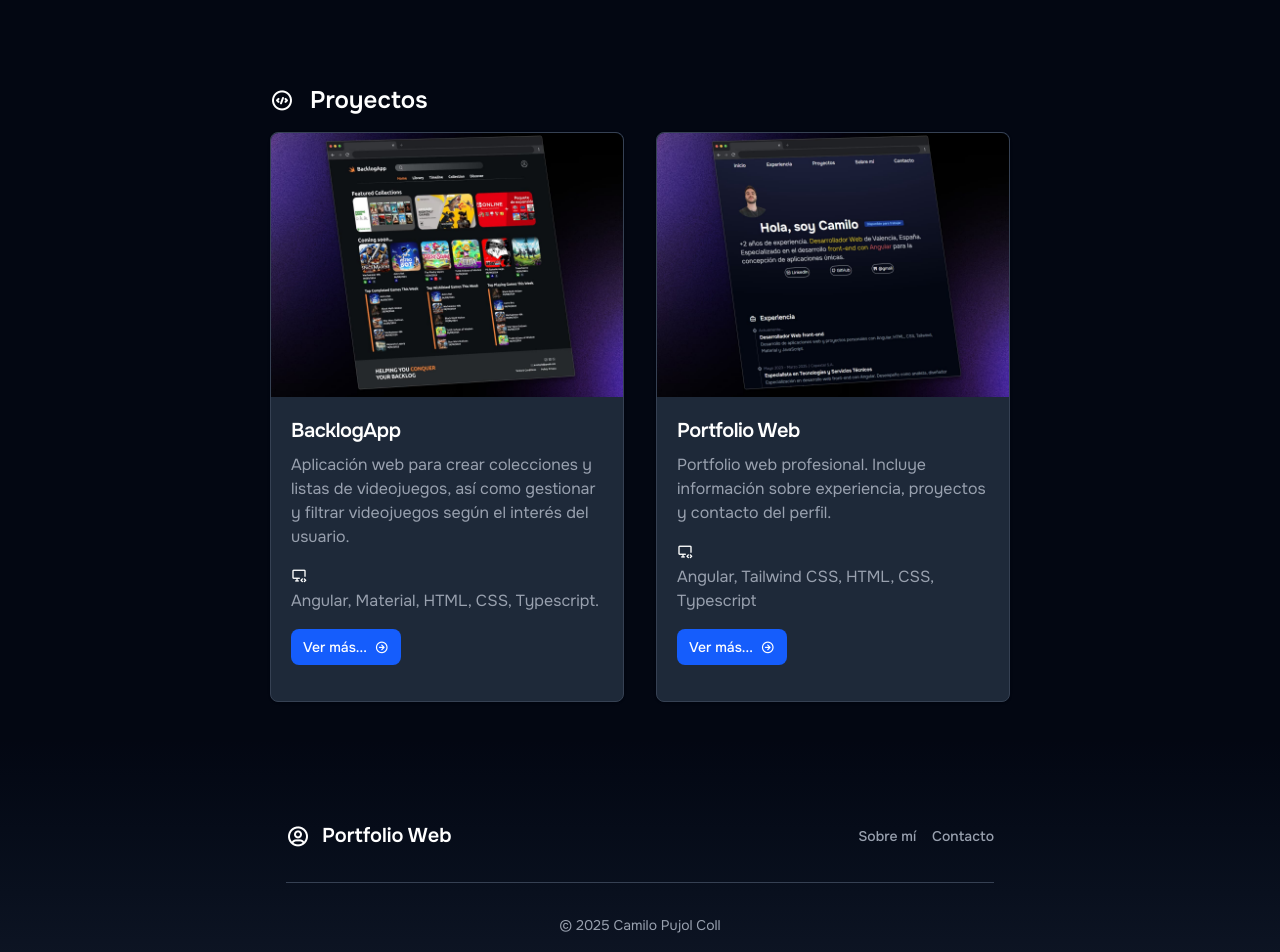
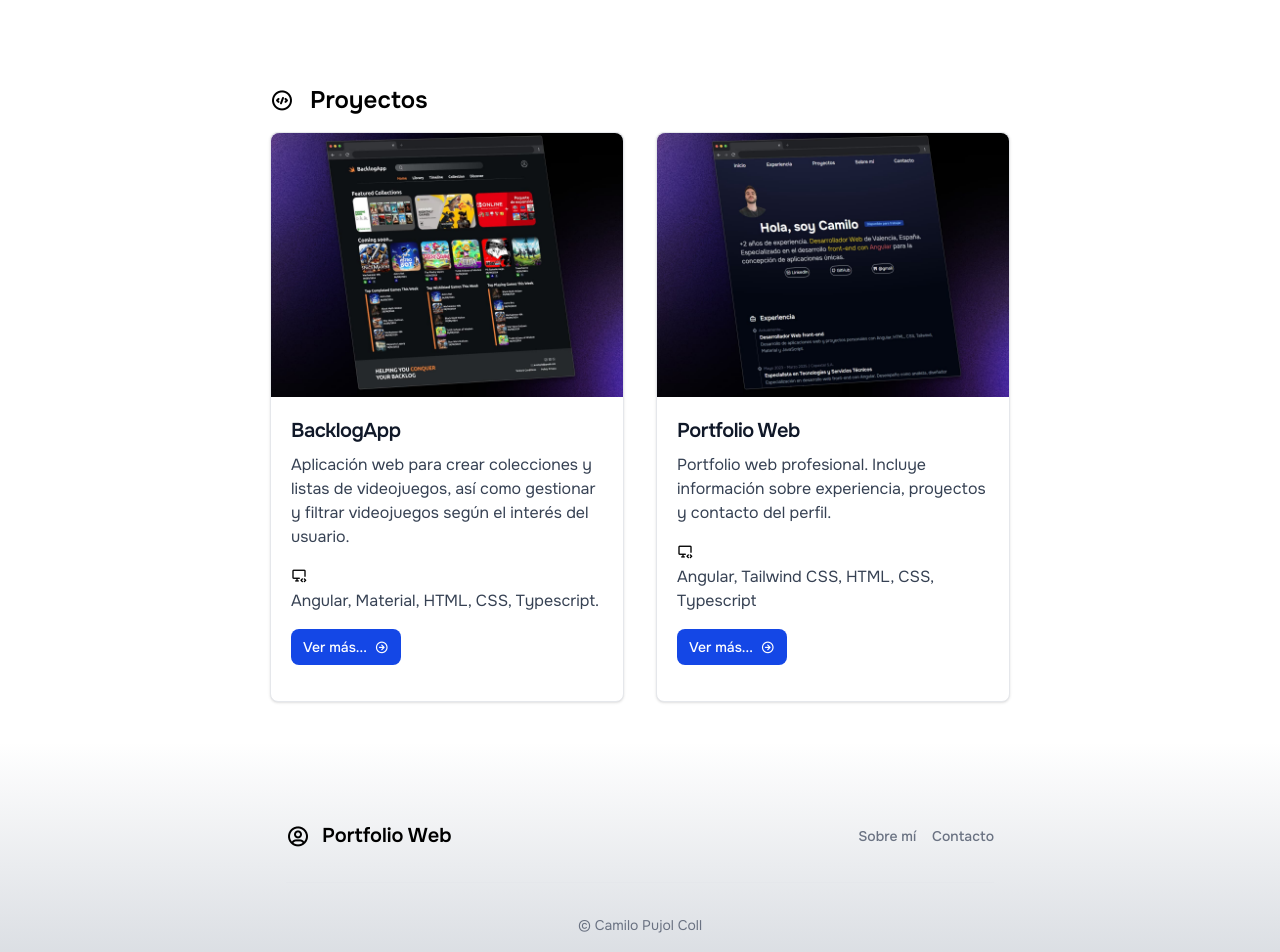
Before and after one commit to CamiloPC/portfolio-dev, an Angular app: page / in a window 1280 px wide. Shown: the part 1040-1992 px from the top of the page. Built offline with nearby package versions, Linux system fonts and the light colour scheme.

Commit message:
Automatic date & Dark Mode toggle button

```diff
--- a/src/app/components/footer/footer.component.html
+++ b/src/app/components/footer/footer.component.html
@@ -24,7 +24,7 @@
     </div>
     <hr class="my-6 border-gray-200 sm:mx-auto dark:border-gray-700 lg:my-8" />
     <span class="block text-sm text-gray-500 sm:text-center dark:text-gray-400">
-      © 2025 <span>Camilo Pujol Coll</span>
+      © <span id="currentYear"></span><span> Camilo Pujol Coll</span>
     </span>
   </div>
 </footer>
--- a/src/index.html
+++ b/src/index.html
@@ -1,5 +1,5 @@
 <!doctype html>
-<html class="dark" lang="en">
+<html lang="en">
   <head>
     <meta charset="utf-8">
     <title>Portfolio de Camilo - Desarrollador y Programador Web</title>
@@ -9,6 +9,32 @@
     <link rel="stylesheet" href="https://cdn.jsdelivr.net/npm/@tabler/icons-webfont@latest/dist/tabler-icons.min.css" />
   </head>
   <body class="bg-white dark:bg-gray-950 text-black dark:text-white">
+    <button id="theme-toggle" class="fixed top-4 right-4 p-2 bg-gray-200 dark:bg-gray-800 text-black dark:text-white rounded shadow-blue-400 hover:cursor-pointer transition hover:scale-105 hover:shadow-md">
+      <i class="ti ti-sun"></i> / <i class="ti ti-moon"></i>
+    </button>
+
     <app-root></app-root>
+
+    <script>
+      document.getElementById('currentYear').textContent = new Date().getFullYear();
+    </script>
+
+    <script>
+      const themeToggle = document.getElementById("theme-toggle");
+      const htmlElement = document.documentElement;
+
+      if (localStorage.getItem("theme") === "dark") {
+        htmlElement.classList.add("dark");
+      } else {
+        htmlElement.classList.remove("dark");
+      }
+
+      themeToggle.addEventListener("click", () => {
+        htmlElement.classList.toggle("dark");
+        const isDarkMode = htmlElement.classList.contains("dark");
+
+        localStorage.setItem("theme", isDarkMode ? "dark" : "light");
+      });
+    </script>
   </body>
 </html>
```
